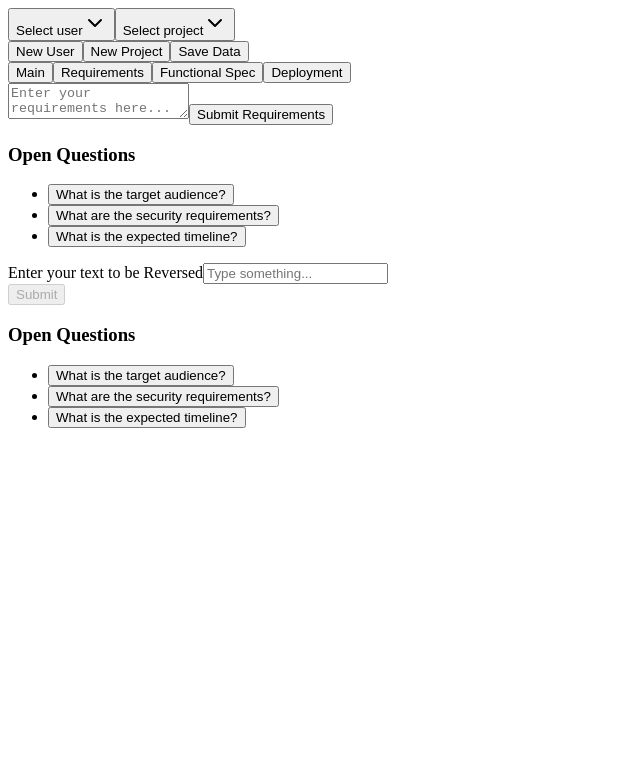
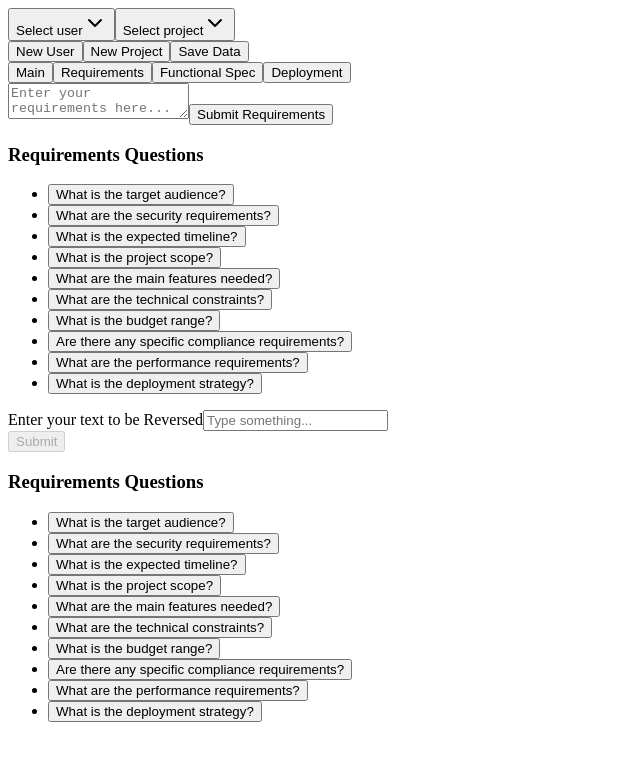
Before and after one commit to AnvayB/text-transformer-loop, a Next.js app: page /Index in a window 1280 px wide. Shown: the top 760 px of the page, without its empty margins (0-640 px from the left). Built offline with nearby package versions, Linux system fonts and the light colour scheme.

Commit message:
Move buttons to sidebar
Relocate the buttons next to the Requirements box into the QuestionsSidebar and replace the existing questions with the new clickable ones.
[skip gpt_engineer]

```diff
--- a/src/components/QuestionsSidebar.tsx
+++ b/src/components/QuestionsSidebar.tsx
@@ -9,11 +9,18 @@ export function QuestionsSidebar({ onQuestionClick }: QuestionsSidebarProps) {
     "What is the target audience?",
     "What are the security requirements?",
     "What is the expected timeline?",
+    "What is the project scope?",
+    "What are the main features needed?",
+    "What are the technical constraints?",
+    "What is the budget range?",
+    "Are there any specific compliance requirements?",
+    "What are the performance requirements?",
+    "What is the deployment strategy?"
   ];
 
   return (
     <div className="w-64 bg-sidebar p-4 border-l">
-      <h3 className="font-semibold mb-4 text-sidebar-foreground">Open Questions</h3>
+      <h3 className="font-semibold mb-4 text-sidebar-foreground">Requirements Questions</h3>
       <ul className="space-y-2">
         {questions.map((question, index) => (
           <li key={index}>
```
